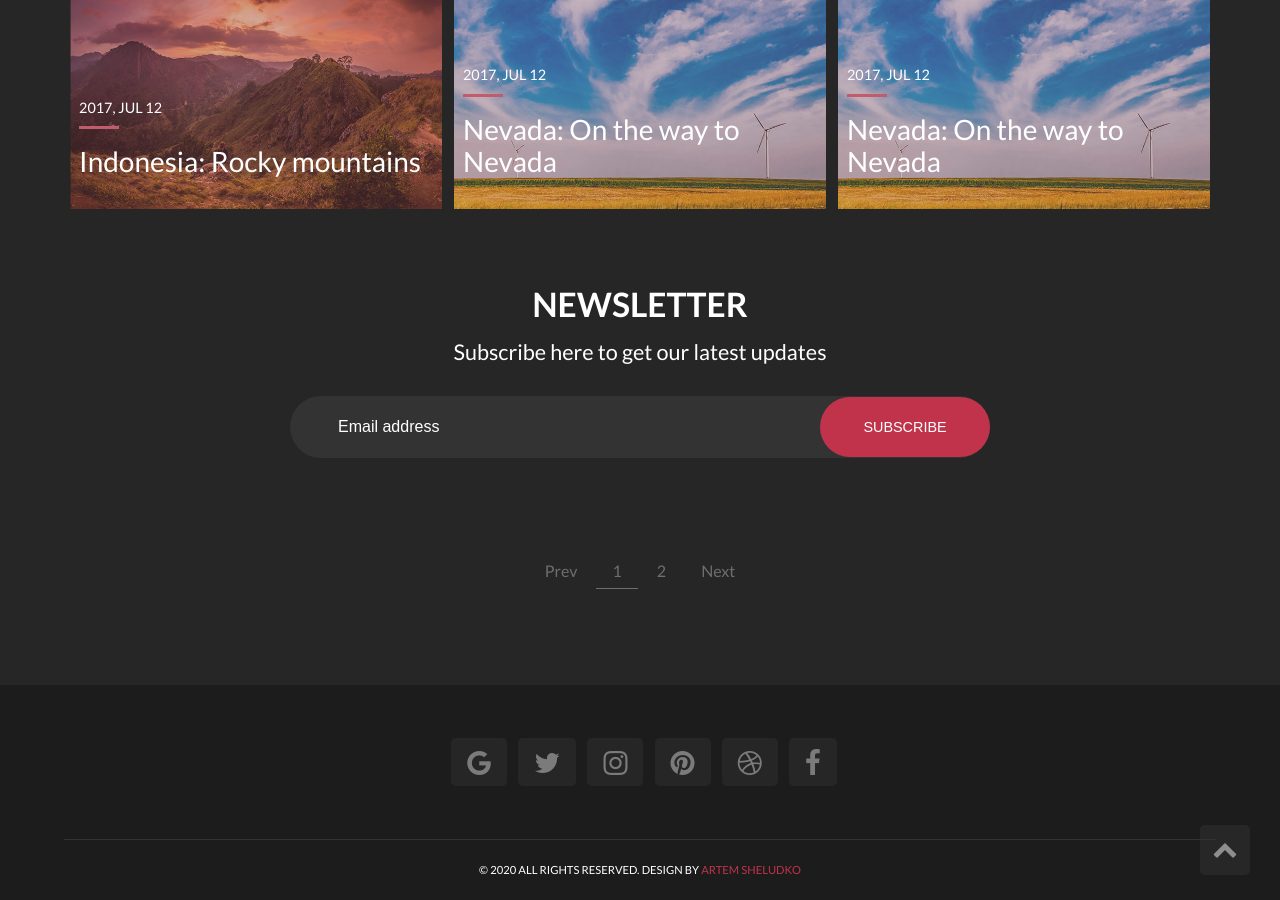
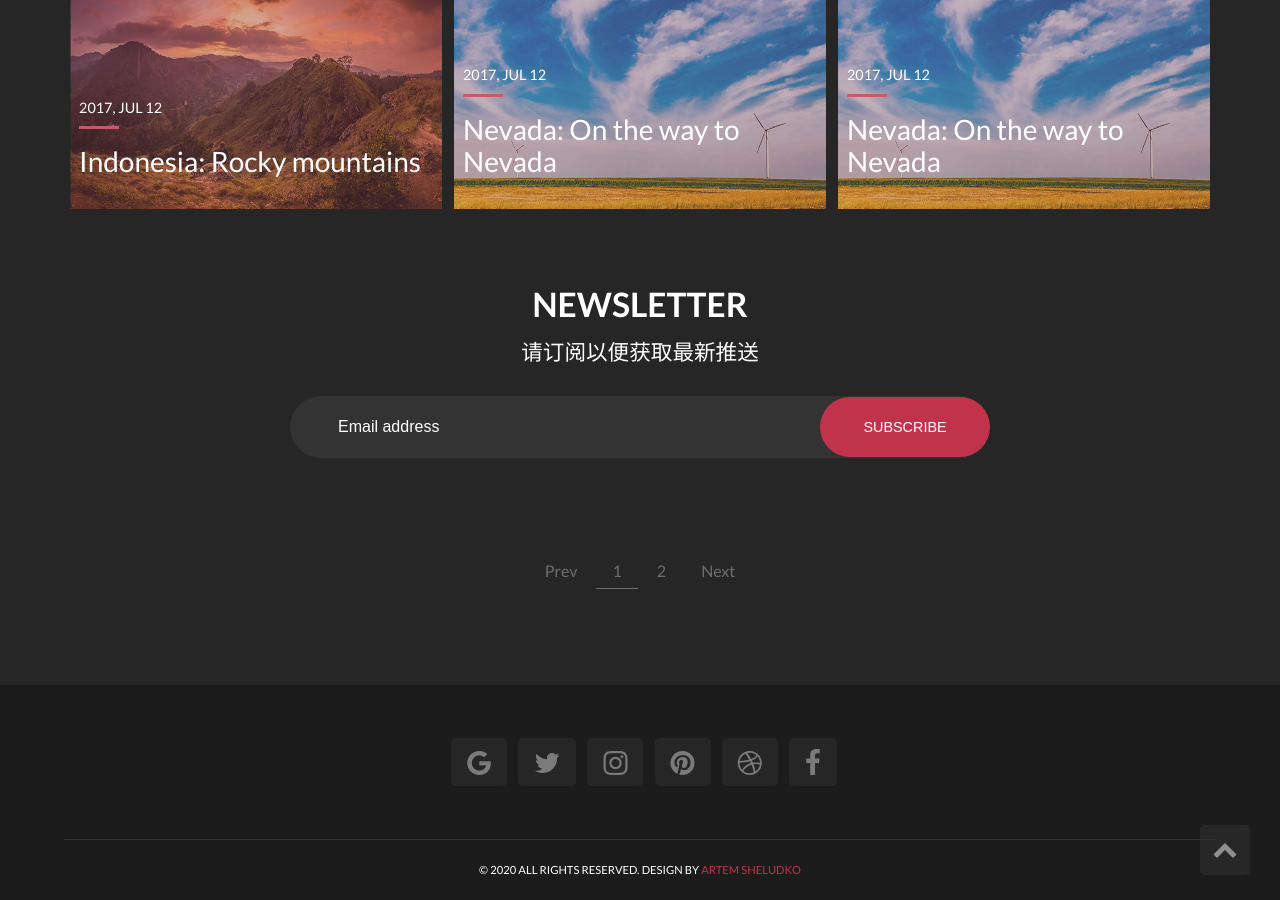
Before and after one commit to wangzhi107/wangzhi107.github.io, a Jekyll site: the page built from index.html, in a window 1280 px wide and 900 px high, scrolled down 1452 px. Built offline with Jekyll 4.4.1, drawn with Linux system fonts in a browser that asks for light colours; the list of posts is cut into pages by our own code.

Commit message:
修改网页

```diff
--- a/_includes/header.html
+++ b/_includes/header.html
@@ -1,6 +1,6 @@
 
 <header class="main_header">
-  <a href="{{site.baseurl}}/" class="logo">{% if site.logo %}{{site.logo}}{% else %}B<span>ef</span>{% endif %}</a>
+  <a href="{{site.baseurl}}/" class="logo">{% if site.logo %}{{site.logo}}{% else %}王<span>祉</span>{% endif %}</a>
   <nav class="main_menu">
     <a href="{{site.baseurl}}/about/">About</a>
     <a href="{{site.baseurl}}/contact/">Contact</a>
--- a/_includes/newsletter.html
+++ b/_includes/newsletter.html
@@ -2,7 +2,7 @@
 <section class="newsletter" id="mc_embed_signup">
   <h2 class="newsletter_title">Newsletter</h2>
   <form action="//{{ site.mailchimp }}" method="post" id="mc-embedded-subscribe-form" name="mc-embedded-subscribe-form" class="validate" target="_blank" novalidate>
-    <label for="mce-EMAIL">Subscribe here to get our latest updates</label>
+    <label for="mce-EMAIL">请订阅以便获取最新推送</label>
     <div class="newsletter_box" id="mc_embed_signup_scroll">
       <input type="email" name="EMAIL" placeholder="Email address" class="email_input" id="mce-EMAIL" required>
       <input type="submit" value="Subscribe" name="subscribe" class="subscribe_btn" id="mc-embedded-subscribe">
```
